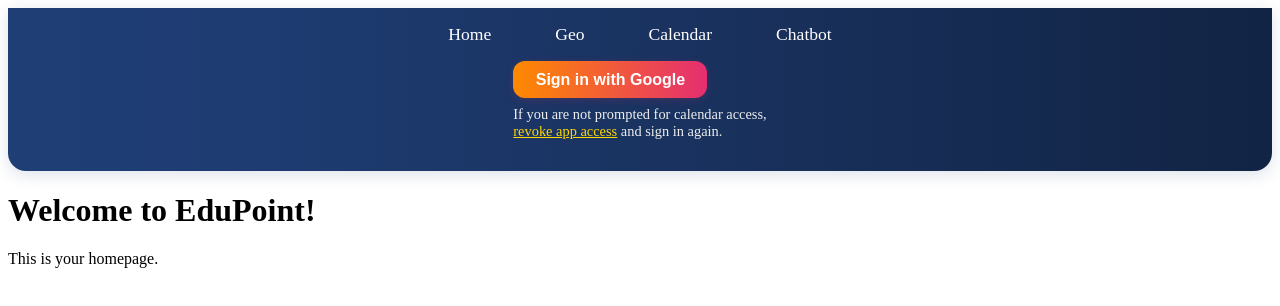
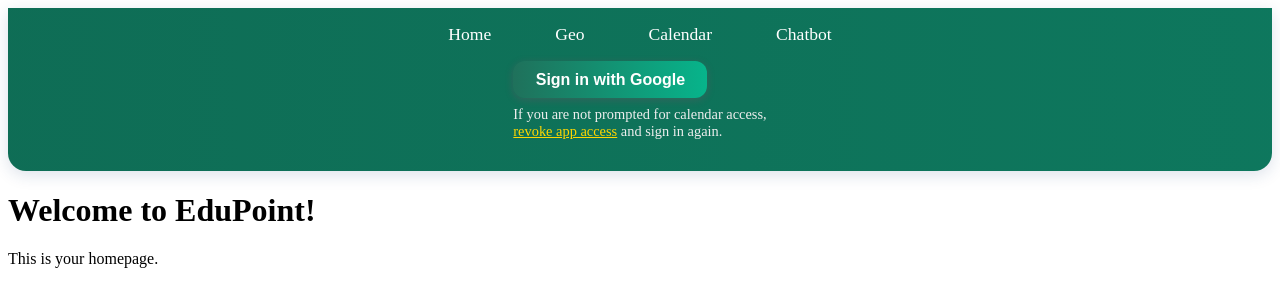
Before and after one commit to mohammed1916/edupoint, a Next.js app in the folder frontend/: page / in a window 1280 px wide. Shown: the top 306 px of the page. Built offline with nearby package versions, Linux system fonts and the light colour scheme; no server answers.

Commit message:
feat: update FirebaseNavbar styles and integrate profile name styling

```diff
--- a/frontend/src/components/FirebaseNavbar.module.css
+++ b/frontend/src/components/FirebaseNavbar.module.css
@@ -1,7 +1,7 @@
 .navbar {
-  background: linear-gradient(270deg, #000, #1e3c72, #2a5298, #e52e71, #ff8a00, #1e3c72, #000);
+    background: linear-gradient(270deg,  #115140, #0c8d6e, #115140);
     background-size: 1200% 1200%;
-  animation: gradientFlow 18s ease infinite;
+    animation: gradientFlow 60s ease infinite;
     box-shadow: 0 4px 16px rgba(30,60,114,0.15);
     border-radius: 0 0 18px 18px;
     padding: 1rem 2rem;
@@ -55,8 +55,19 @@
     border: 2px solid #fff;
 }
 
+.profileImg:hover {
+    box-shadow: 0 4px 16px rgba(30,60,114,0.28);
+    transform: scale(1.05);
+}
+
+.profileName {
+    color: #fff;
+    font-weight: 600;
+    font-size: 1.2rem;
+}
+
 .fancyBtn {
-  background: linear-gradient(90deg, #ff8a00 0%, #e52e71 100%);
+    background: linear-gradient(90deg, #1f715b 0%, #07b48b 100%);
     color: #fff;
     border: none;
     border-radius: 12px;
@@ -65,12 +76,12 @@
     font-weight: 600;
     cursor: pointer;
     box-shadow: 0 2px 8px rgba(229,46,113,0.18);
-  transition: background 0.3s, box-shadow 0.3s, transform 0.2s;
+    transition: background 2s ease, box-shadow 0.3s, transform 0.4s;
     outline: none;
 }
 
 .fancyBtn:hover {
-  background: linear-gradient(90deg, #e52e71 0%, #ff8a00 100%);
+    background: linear-gradient(90deg, #07b48b 0%, #1f715b 100%);
     box-shadow: 0 4px 16px rgba(229,46,113,0.28);
     transform: scale(1.07) rotate(-2deg);
 }
--- a/frontend/src/components/FirebaseNavbar.tsx
+++ b/frontend/src/components/FirebaseNavbar.tsx
@@ -41,7 +41,7 @@ const FirebaseNavbar = () => {
             {profile?.picture && (
               <img src={profile.picture} alt="Profile" className={styles.profileImg} />
             )}
-            <span>{profile?.name}</span>
+            <span className={styles.profileName}>{profile?.name}</span>
             <button className={styles.fancyBtn} onClick={handleSignOut}>Sign Out</button>
           </>
         )}
--- a/frontend/src/pages/_app.tsx
+++ b/frontend/src/pages/_app.tsx
@@ -7,6 +7,7 @@ import { app } from '../firebaseConfig';
 import { getAnalytics } from "firebase/analytics";
 import FirebaseNavbar from '../components/FirebaseNavbar';
 import { AuthProvider } from '../context/AuthContext';
+import Head from 'next/head';
 
 function MyApp({ Component, pageProps }: AppProps) {
   const [analyticsEnabled, setAnalyticsEnabled] = React.useState(false);
@@ -19,6 +20,10 @@ function MyApp({ Component, pageProps }: AppProps) {
   };
 
   return (
+    <>
+      <Head>
+        <link href="https://fonts.googleapis.com/css2?family=Ubuntu:wght@400;500;700&display=swap" rel="stylesheet" />
+      </Head>
       <Provider store={store}>
         <AuthProvider>
           <FirebaseNavbar />
@@ -26,6 +31,7 @@ function MyApp({ Component, pageProps }: AppProps) {
           {!analyticsEnabled && <ConsentBanner onAccept={handleConsent} />}
         </AuthProvider>
       </Provider>
+    </>
   );
 }
 
--- a/frontend/src/styles/modern.module.css
+++ b/frontend/src/styles/modern.module.css
@@ -5,7 +5,7 @@
   background: #f8fafc;
   border-radius: 16px;
   box-shadow: 0 4px 24px rgba(0,0,0,0.08);
-  font-family: 'Inter', 'Segoe UI', Arial, sans-serif;
+  font-family: 'Ubuntu', 'Inter', 'Segoe UI', Arial, sans-serif;
 }
 
 .main-title {
```
Lines whose indentation alone changed are shown as unchanged.
